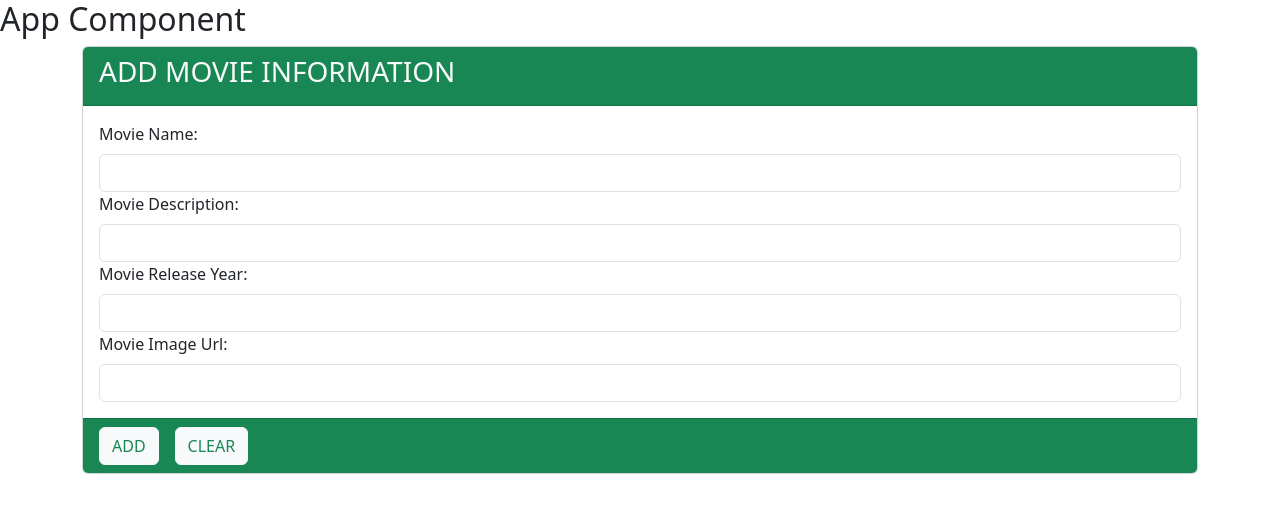
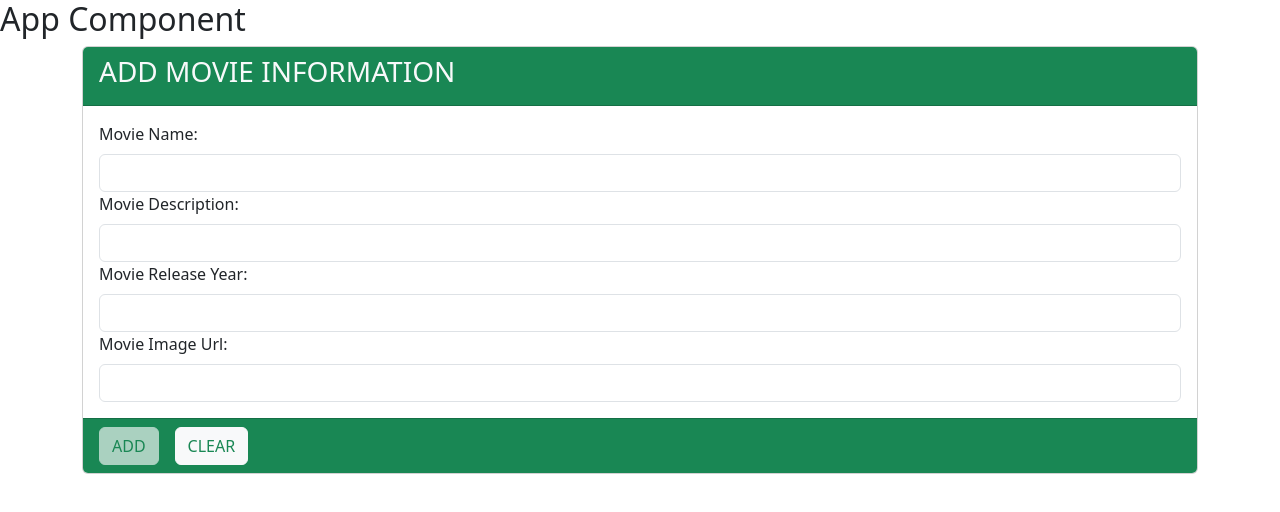
Before and after one commit to online-apr-2025-organization/my-angular-demo-project, an Angular app: page / in a window 1280 px wide. Shown: the top 512 px of the page. Built offline with nearby package versions, Linux system fonts and the light colour scheme.

Commit message:
form validation

```diff
--- a/src/app/movies/movie-add/movie-add.html
+++ b/src/app/movies/movie-add/movie-add.html
@@ -1,6 +1,6 @@
 <div class="container">
   <div class="card">
-    <form (ngSubmit)="submitAddForm()">
+    <form (ngSubmit)="submitAddForm(temForm)" #temForm="ngForm">
       <div class="card-header bg-success text-light">
         <h3 #head3>ADD MOVIE INFORMATION</h3>
       </div>
@@ -13,9 +13,18 @@
             name="movName"
             class="form-control"
             [(ngModel)]="newMovie.movieName"
+            required
+            minlength="2"
+            maxlength="20"
             #temMovieName="ngModel"
             (change)="changeMovieName(temMovieName)"
           />
+          <div
+            *ngIf="temMovieName.invalid && temMovieName.touched"
+            class="text-danger small"
+          >
+            Movie Name is Required!
+          </div>
         </div>
         <div class="form-control-group">
           <label for="mDescription" class="form-label"
@@ -37,7 +46,15 @@
             name="movYear"
             class="form-control"
             [(ngModel)]="newMovie.movieYear"
+            required
+            #temMovieYear="ngModel"
           />
+        </div>
+        <div
+          class="text-danger small"
+          *ngIf="temMovieYear.invalid && temMovieYear.touched"
+        >
+          Movie Release year is required!
         </div>
         <div class="form-control-group">
           <label for="mImage" class="form-label">Movie Image Url:</label>
@@ -51,7 +68,13 @@
         </div>
       </div>
       <div class="card-footer bg-success">
-        <button type="submit" class="btn btn-light text-success">ADD</button>
+        <button
+          type="submit"
+          class="btn btn-light text-success"
+          [disabled]="temForm.invalid"
+        >
+          ADD
+        </button>
         <button type="reset" class="btn btn-light text-success mx-3">
           CLEAR
         </button>
--- a/src/app/movies/movie-add/movie-add.ts
+++ b/src/app/movies/movie-add/movie-add.ts
@@ -2,10 +2,11 @@ import { Component } from '@angular/core';
 import { Movie } from '../model/movie.model';
 import { FormsModule } from '@angular/forms';
 import { MoviesService } from '../services/movies.service';
+import { CommonModule } from '@angular/common';
 
 @Component({
   selector: 'movie-add',
-  imports: [FormsModule],
+  imports: [FormsModule, CommonModule],
   templateUrl: './movie-add.html',
   styleUrl: './movie-add.css',
 })
@@ -20,9 +21,11 @@ export class MovieAdd {
 
   constructor(private moviesService: MoviesService) {}
 
-  submitAddForm() {
+  submitAddForm(temForm: any) {
     console.log('Form data is:');
     console.log(this.newMovie);
+    console.log('ngForm is:');
+    console.log(temForm);
     this.moviesService.addMovie(this.newMovie);
   }
 
```
